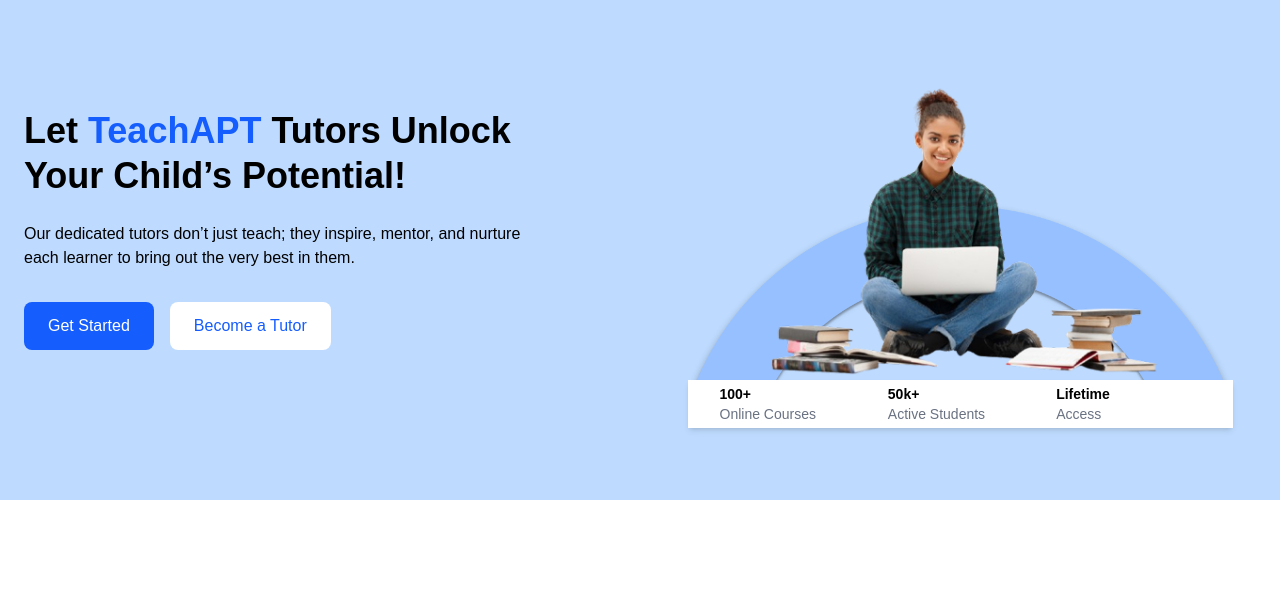
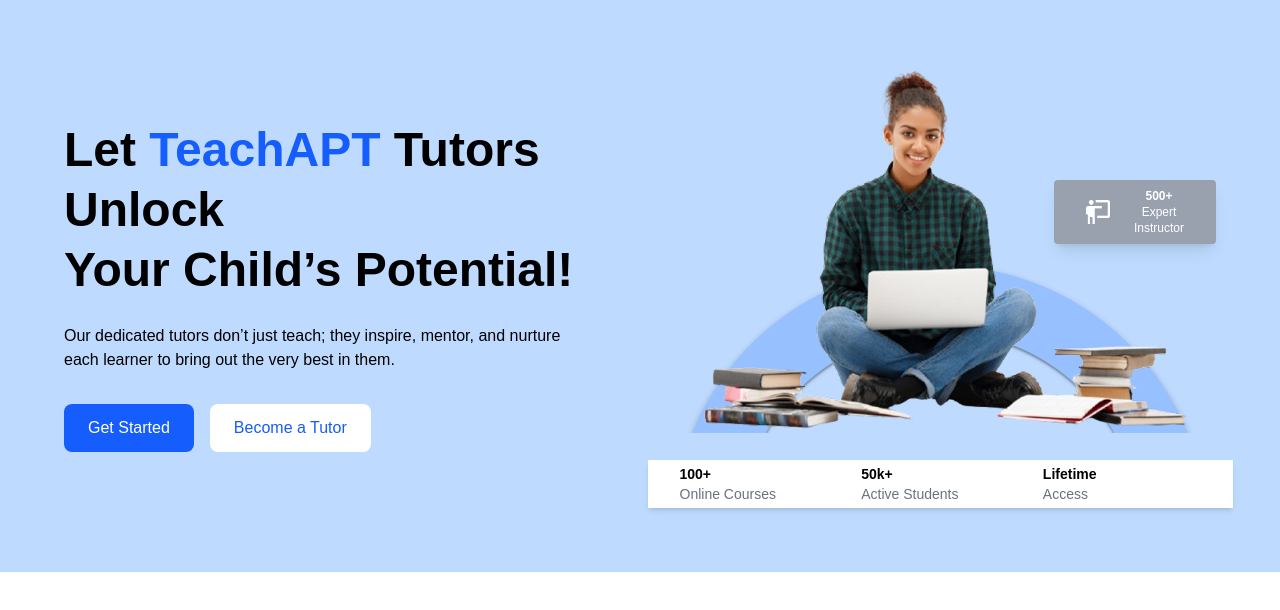
Before and after one commit to TeachApt/TeachApt-Frontend, a Next.js app: page / in a window 1280 px wide. Shown: the top 610 px of the page. Built offline with nearby package versions, Linux system fonts and the light colour scheme.

Commit message:
styling added for hero

```diff
--- a/src/components/Hero.tsx
+++ b/src/components/Hero.tsx
@@ -4,11 +4,11 @@ import Image from "next/image";
 export default function Hero() {
   return (
     <div>
-        <section className='w-full bg-blue-200  h-[500px] relative overflow-hidden  '>
+        <section className='w-full p-10 bg-blue-200 relative overflow-hidden  '>
             <div className='mx-auto px-6 py-20 grid grid-cols-1 md:grid-cols-2 gap-12 items-center text-black'>
 
-              <div>
-                  <h2 className='text-3xl md:text-4xl font-bold leading-tight'> Let <span className="text-blue-600">TeachAPT</span> Tutors Unlock
+              <div className='flex flex-col items-center justify-center md:items-start md:justify-start'>
+                  <h2 className='text-4xl md:text-5xl font-bold leading-tight'> Let <span className="text-blue-600">TeachAPT</span> Tutors Unlock
             <br /> Your Child’s Potential!</h2>
 
             <p className='mt-6 max-w-lg'>
@@ -28,22 +28,31 @@ export default function Hero() {
          <div className='relative flex justify-center'>
            <Image alt='student learning'
            src={"/student.png"}
-           width={400}
-           height={400}
-           className='relative z-10' />
+           width={500}
+           height={450}
+           className='relative z-10 -mt-20' />
 
+         {/* floating badge */}
+         <div className="absolute flex gap-6 items-center top-10 right-0 bg-gray-400 shadow-lg px-8 py-2 rounded-sm text-white text-sm">
+          <img src="/vector.png" alt="badge-icon" className="w-6 h-6"/>
+          <div  className="flex flex-col text-xs items-center text-center">
+            <p className='font-bold'>500+</p>
+            <p >Expert <br/> Instructor</p>
+          </div>
+
+         </div>
 
          {/* decorative circle */}
          <div className='absolute '>
                   <Image alt='decorative circle'
            src={"/hero.png"}
-           width={600}
-           height={500}
+           width={650}
+           height={550}
            className='mt-30'
             />
          </div>
 
-         <div className="w-[545px] mx-auto bg-white shadow-md px-8 py-1 mt-75 absolute z-20 justify-center items-center">
+         <div className="w-[585px] mx-auto bg-white shadow-md px-8 py-1 mt-80 absolute z-20 justify-center items-center">
         <div className="grid grid-cols-1 md:grid-cols-3 gap-6 justify-center text-center">
           <div className='text-left'>
             <p className="font-bold text-sm">100+</p>
```
Also changed, not shown: public/Vector.png (added).
